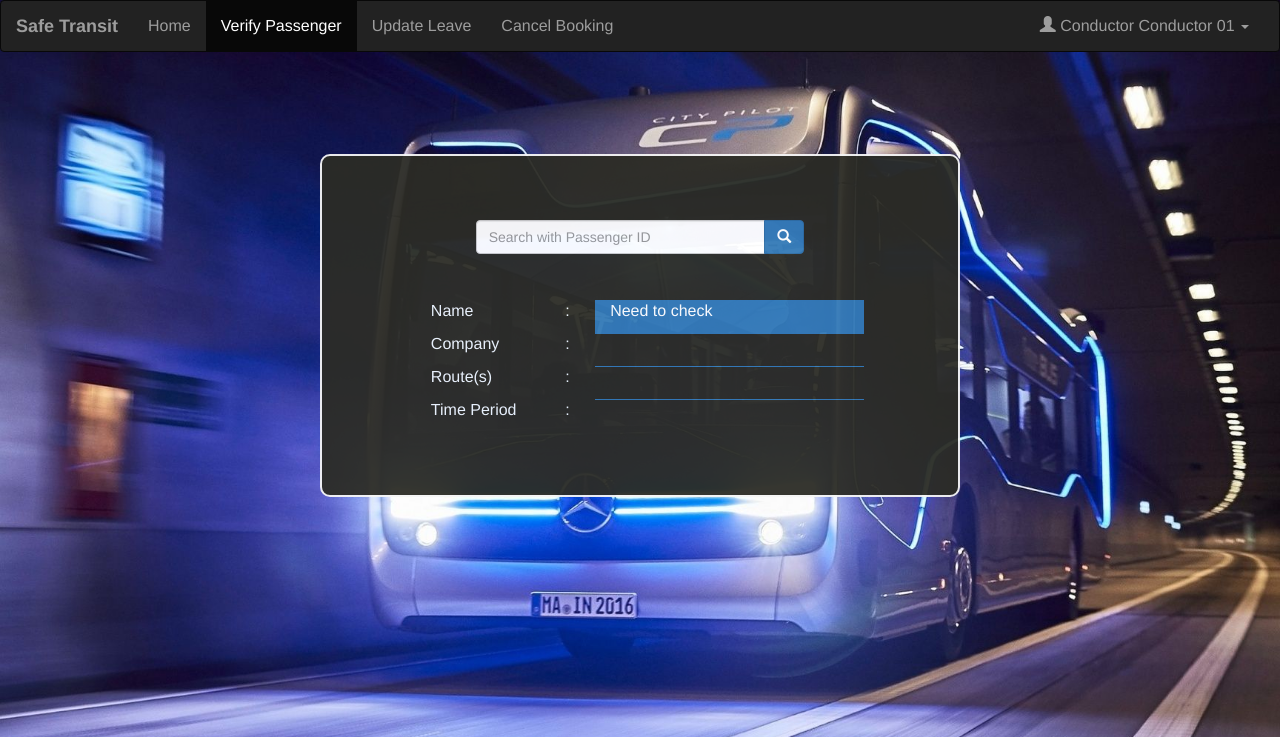
After one commit to Nimesh55/OOSD-with-MVC, a PHP site: page /conductor_verify_passenger.php in a window 1280 px wide. The commit adds this page. Shown: the top 737 px of the page. Run offline with PHP 8.4, Linux system fonts and the light colour scheme; a user stored in the database is signed in; data comes from the database, SQL or seed files in the repository; data that the repository does not hold is empty.

Commit message:
Partially corrected Verify Passenger

```diff
--- a/class/conductor.class.php
+++ b/class/conductor.class.php
@@ -1,6 +1,5 @@
 <?php
 
-include "dbh.class.php";
 
 class Conductor
 {
@@ -16,13 +15,14 @@ class Conductor
     private $state;
     private $district_name;
 
-    public function __construct($conductor_no)
+    public function __construct($conductor_id)
     {
-        $this->conductor_no = $conductor_no;
-        $conductor_model = new Conductor_Model($conductor_no);
+        $this->conductor_id = $conductor_id;
+        $conductor_model = new Conductor_Model();
+        $conductor_model->setRecord($conductor_id);
         $row = $conductor_model->getRecord();
 
-        $this->passenger_no = $row['conductor_no'];
+
         $this->first_name = $row['first_name'];
         $this->last_name = $row['last_name'];
         $this->address = $row['address'];
@@ -34,7 +34,7 @@ class Conductor
         $this->district_name = $row['name'];
     }
 
-    public function getconductor_no(){return $this->conductor_no;}
+
     public function getfirst_name(){return $this->first_name;}
     public function getlast_name(){return $this->last_name;}
     public function getaddress(){return $this->address;}
@@ -44,4 +44,6 @@ class Conductor
     public function getemail(){return $this->email;}
     public function getstate(){return $this->state;}
     public function getdistric_name(){return $this->district_name;}
+
+
 }
--- a/class/conductor_model.class.php
+++ b/class/conductor_model.class.php
@@ -1,10 +1,14 @@
 <?php
 
-class Conductor_Model extends Conductor{
+require_once $_SERVER['DOCUMENT_ROOT']."/OOSD-with-MVC/includes/autoloader.inc.php";
+require_once "dbh.class.php";
+
+class Conductor_Model extends Dbh{
 
     private $record;
-    public function __construct($conductor_no)
-    {
+
+
+    public function setRecord($conductor_no){
         $stmt1 = $this->connect()->query("SELECT * FROM users JOIN conductor ON Conductor.conductor_no = Users.account_no
             JOIN district ON Conductor.district_no = District.district_no WHERE Users.user_id = $conductor_no ");
         $this->record = $stmt1->fetch();
@@ -13,6 +17,9 @@ class Conductor_Model extends Conductor{
     public function getRecord(){
         return $this->record;
     }
+
+
 }
 
+
 ?>
--- a/class/conductor_view.class.php
+++ b/class/conductor_view.class.php
@@ -12,7 +12,7 @@ class Conductor_View extends Conductor_Model{
     public function getDetails()
     {
       $details=array(
-                "conductor_no"=> $this->conductor->getconductor_no(),
+
                 "first_name"=> $this->conductor->getfirst_name(),
                 "last_name"=> $this->conductor->getlast_name(),
                 "address"=> $this->conductor->getaddress(),
@@ -22,10 +22,11 @@ class Conductor_View extends Conductor_Model{
                 "email"=> $this->conductor->getemail(),
                 "state"=> $this->conductor->getstate(),
                 "district_name" => $this->conductor->getdistric_name()  );
-      // echo $this->passenger->getfirst_name();
+
       return $details;
 
     }
+
 }
 
 ?>
--- a/conductor_home.php
+++ b/conductor_home.php
@@ -51,7 +51,7 @@ $username = $row['first_name'] . " " . $row['last_name'];
                             <li><a href="#" class="dropdown-toggle" data-toggle="dropdown"><span class="glyphicon glyphicon-user"></span> <?php echo $username ?> <span class="caret"></span></a>
                                 <ul class="dropdown-menu">
                                     <li><a href="conductor_edit_profile.php">Edit profile</a></li>
-                                    <li><a href="logout.php">Log out</a></li>
+                                    <li><a href="includes/logout.inc.php">Log out</a></li>
                                 </ul>
                             </li>
                         </ul>
--- /dev/null
+++ b/conductor_verify_passenger.php
@@ -0,0 +1,189 @@
+<?php
+require_once $_SERVER['DOCUMENT_ROOT'] . "/OOSD-with-MVC/includes/autoloader.inc.php";
+session_start();
+
+if (!isset($_SESSION['user_Id'])) {
+    header("Location: login.php");
+    return;
+}
+
+$conductorview = new Conductor_View($_SESSION['user_Id']);
+$row = $conductorview->getDetails();
+$row['user_id'] = $_SESSION['user_Id'];
+$username = $row['first_name'] . " " . $row['last_name'];
+
+?>
+
+<!DOCTYPE html>
+<html lang="en">
+
+<head>
+    <meta charset="UTF-8">
+    <meta http-equiv="X-UA-Compatible" content="IE=edge">
+    <meta name="viewport" content="width=device-width, initial-scale=1.0">
+    <link rel="stylesheet" href="https://maxcdn.bootstrapcdn.com/bootstrap/3.3.7/css/bootstrap.min.css">
+    <script src="https://ajax.googleapis.com/ajax/libs/jquery/1.12.4/jquery.min.js"></script>
+    <script src="https://maxcdn.bootstrapcdn.com/bootstrap/3.3.7/js/bootstrap.min.js"></script>
+
+    <link rel="stylesheet" href="css/verify_passenger.css">
+    <title>Conductor Verify Passenger</title>
+</head>
+
+<body>
+    <div class="navbar navbar-inverse">
+        <div class="container-fluid">
+            <div class="row">
+                <div class="col-lg-12">
+
+                    <div class="navbar-header">
+                        <button class="navbar-toggle" data-target="#mobile_menu" data-toggle="collapse"><span class="icon-bar"></span><span class="icon-bar"></span><span class="icon-bar"></span></button>
+                        <strong class="navbar-brand">Safe Transit</strong>
+                    </div>
+
+                    <div class="navbar-collapse collapse" id="mobile_menu">
+                        <ul class="nav navbar-nav">
+                            <li><a href="conductor_home.php">Home</a></li>
+                            <li class="active"><a href="conductor_verify_passenger.php">Verify Passenger</a></li>
+                            <li><a href="conductor_update_leave.php">Update Leave</a></li>
+                            <li><a href="conductor_cancel_booking.php">Cancel Booking</a></li>
+                        </ul>
+
+                        <ul class="nav navbar-nav navbar-right">
+                            <li><a href="#" class="dropdown-toggle" data-toggle="dropdown"><span class="glyphicon glyphicon-user"></span> <?php echo $username ?> <span class="caret"></span></a>
+                                <ul class="dropdown-menu">
+                                    <li><a href="conductor_edit_profile.php">Edit profile</a></li>
+                                    <li><a href="includes/logout.inc.php">Log out</a></li>
+                                </ul>
+                            </li>
+                        </ul>
+                    </div>
+                </div>
+            </div>
+        </div>
+    </div>
+
+
+    <div class="container mt-3" id="contanier-data">
+
+
+        <form action="includes/conductor_verify_passenger.inc.php" method="POST">
+            <div class="row">
+                <div class="col-lg-2"></div>
+                <div class="col-lg-8">
+                    <div class="input-group">
+                        <input name='passenger_id' type="text" class="form-control" placeholder="Search with Passenger ID" id="txtSearch" />
+                        <div class="input-group-btn">
+                            <button class="btn btn-primary" type="submit" name="submit">
+                                <span class="glyphicon glyphicon-search"></span>
+                            </button>
+                        </div>
+                    </div>
+                </div>
+                <div class="col-lg-2"></div>
+            </div>
+        </form>
+
+        <br>
+        <br>
+
+        <div>
+            <div class="row">
+                <div class="col-sm-1 p-3 bg-dark text-white"></div>
+                <div class="col-sm-3 p-3 bg-dark text-white">
+                    <p>Name</p>
+                </div>
+                <div class="col-sm-1 p-3 bg-dark text-white">
+                    <p>:</p>
+                </div>
+                <div class="col-sm-6 p-3 bg-primary text-white">
+                <!-- remove this below line     -->
+                <p>Need to check</p>
+                    <!-- <p> &emsp; <?php
+
+                                if ($state_query == 0) {
+                                    echo "No Value";
+                                } elseif ($state_query == 1) {
+                                    echo  $row["first_name"] . " " . $row["last_name"];
+                                }
+
+                                ?></p> -->
+                </div>
+                <div class="col-sm-1 p-3 bg-dark text-white"></div>
+            </div>
+
+            <div class="row">
+                <div class="col-sm-1 p-3 bg-dark text-white"></div>
+                <div class="col-sm-3 p-3 bg-dark text-white">
+                    <p>Company</p>
+                </div>
+                <div class="col-sm-1 p-3 bg-dark text-white">
+                    <p>:</p>
+                </div>
+                <div class="col-sm-6 p-3 bg-primary text-white">
+
+                    <!-- <p> &emsp; <?php
+
+
+                                if ($state_query == 0) {
+                                    echo "No Value";
+                                } elseif ($state_query == 1) {
+
+                                    $passenger_query = $pdo->query("SELECT name FROM service WHERE service_no='{$row["service_no"]}' ");
+                                    $company = $passenger_query->fetch(PDO::FETCH_ASSOC);
+                                    echo  $company["name"];
+                                }
+
+                                ?></p> -->
+                </div>
+                <div class="col-sm-1 p-3 bg-dark text-white"></div>
+            </div>
+
+            <div class="row">
+                <div class="col-sm-1 p-3 bg-dark text-white"></div>
+                <div class="col-sm-3 p-3 bg-dark text-white">
+                    <p>Route(s)</p>
+                </div>
+                <div class="col-sm-1 p-3 bg-dark text-white">
+                    <p>:</p>
+                </div>
+                <div class="col-sm-6 p-3 bg-primary text-white">
+
+                    <!-- <p> &emsp; <?php
+
+                                if ($state_query == 0) {
+                                    echo "No Value";
+                                } elseif ($state_query == 1) {
+                                    echo  $row["bus_route"];
+                                }
+
+                                ?></p> -->
+                </div>
+                <div class="col-sm-1 p-3 bg-dark text-white"></div>
+            </div>
+
+            <div class="row">
+                <div class="col-sm-1 p-3 bg-dark text-white"></div>
+                <div class="col-sm-3 p-3 bg-dark text-white">
+                    <p>Time Period</p>
+                </div>
+                <div class="col-sm-1 p-3 bg-dark text-white">:</div>
+                <div class="col-sm-6 p-3 bg-primary text-white">
+
+                    <!-- <p> &emsp; <?php
+
+                                if ($state_query == 0) {
+                                    echo "No Value";
+                                } elseif ($state_query == 1) {
+                                    echo  $row["start_date"] . "  to  " . $row["end_date"];
+                                }
+
+                                ?></p> -->
+                </div>
+                <div class="col-sm-1 p-3 bg-dark text-white"></div>
+            </div>
+        </div>
+    </div>
+
+</body>
+
+</html>
--- /dev/null
+++ b/css/verify_passenger.css
@@ -0,0 +1,29 @@
+body{
+    background-color: violet;
+    background: url("../img/login2.jpg") no-repeat center fixed;
+    background-size: cover;
+    font-size: 16px;
+}
+
+
+#contanier-data {
+    width: 50%;
+    background-color: rgb(44, 44, 37);
+    padding: 5%;
+
+    margin-top: 8%;
+    border-style: ridge;
+    border: 2px solid whitesmoke;
+    border-radius: 10px;
+    opacity: 0.95;
+
+}
+
+.passenger_id{
+    width: 100%;
+}
+
+.row{
+    color: aliceblue;
+    word-spacing: 2x;
+}
```
Also changed, not shown: class/conductor_controller.class.php (added, +20 -0 lines), includes/conductor_verify_passenger.inc.php (added, +29 -0 lines).
